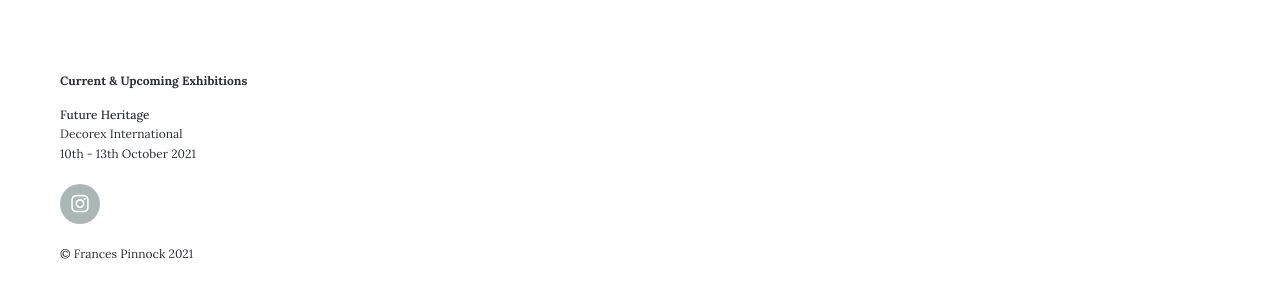
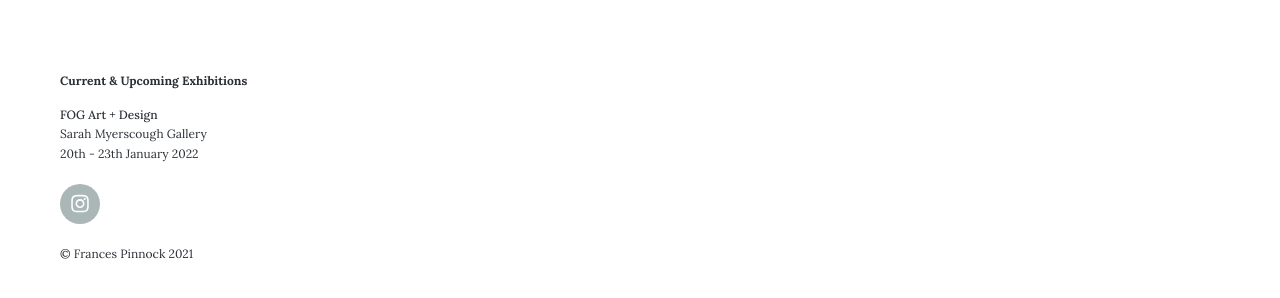
Before and after one commit to francespinnock/francespinnock.github.io, a Jekyll site: the page built from index.md, in a window 1280 px wide. Shown: the part 597-895 px from the top of the page. Built offline with Jekyll 4.4.1, drawn with Linux system fonts in a browser that asks for light colours; nearby versions of some CDN libraries.

Commit message:
Update header.html

```diff
--- a/_includes/header.html
+++ b/_includes/header.html
@@ -83,9 +83,9 @@
 
 				</p>
 				<p>
-					<a href="https://www.decorex.com/en/attend/features/future-heritage.html">Future Heritage</a><br />
-					Decorex International<br />
-					10th - 13th October 2021<br />
+					<a href="https://www.fogfair.com/html">FOG Art + Design</a><br />
+					Sarah Myerscough Gallery<br />
+					20th - 23th January 2022<br />
 
 				</p>
 
```
